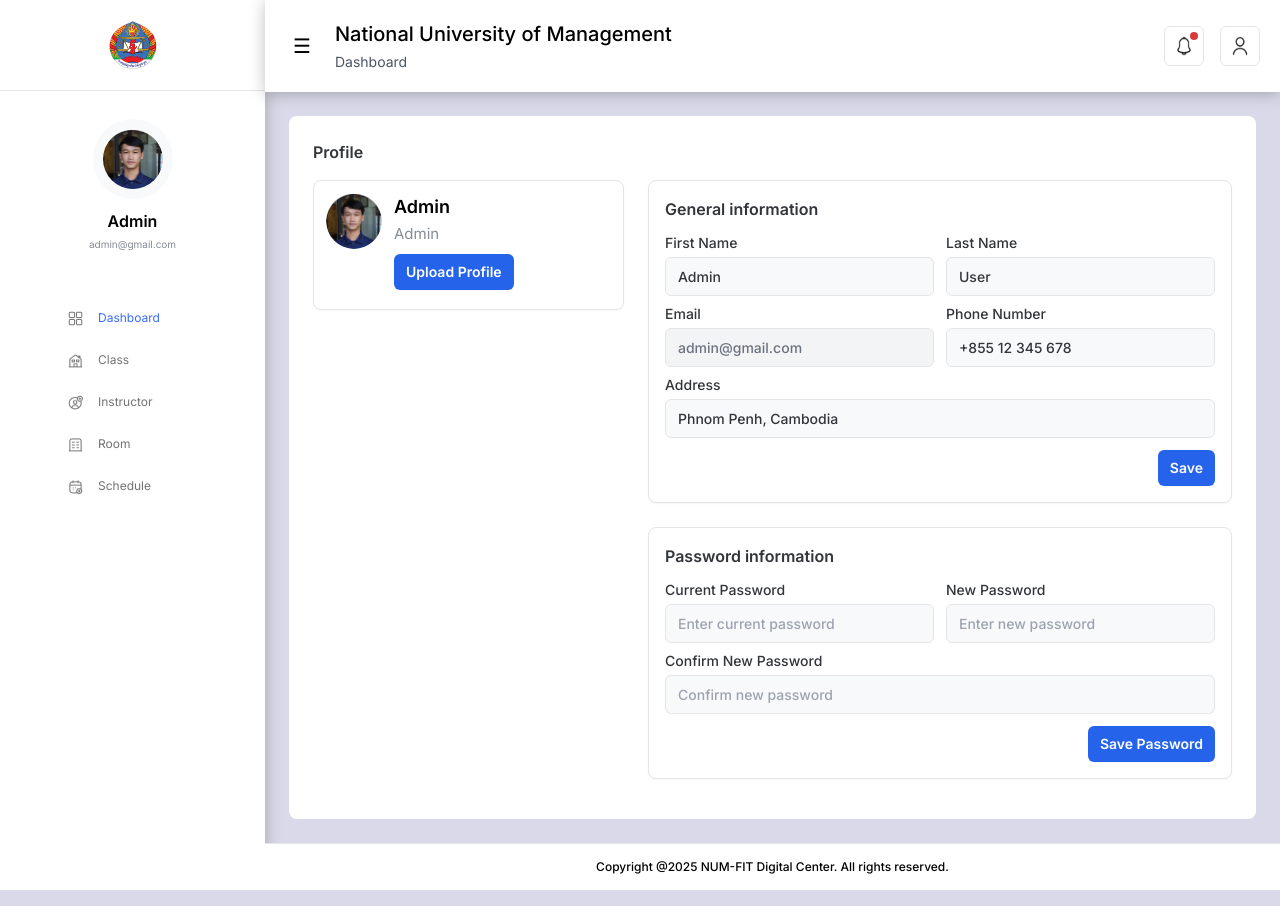
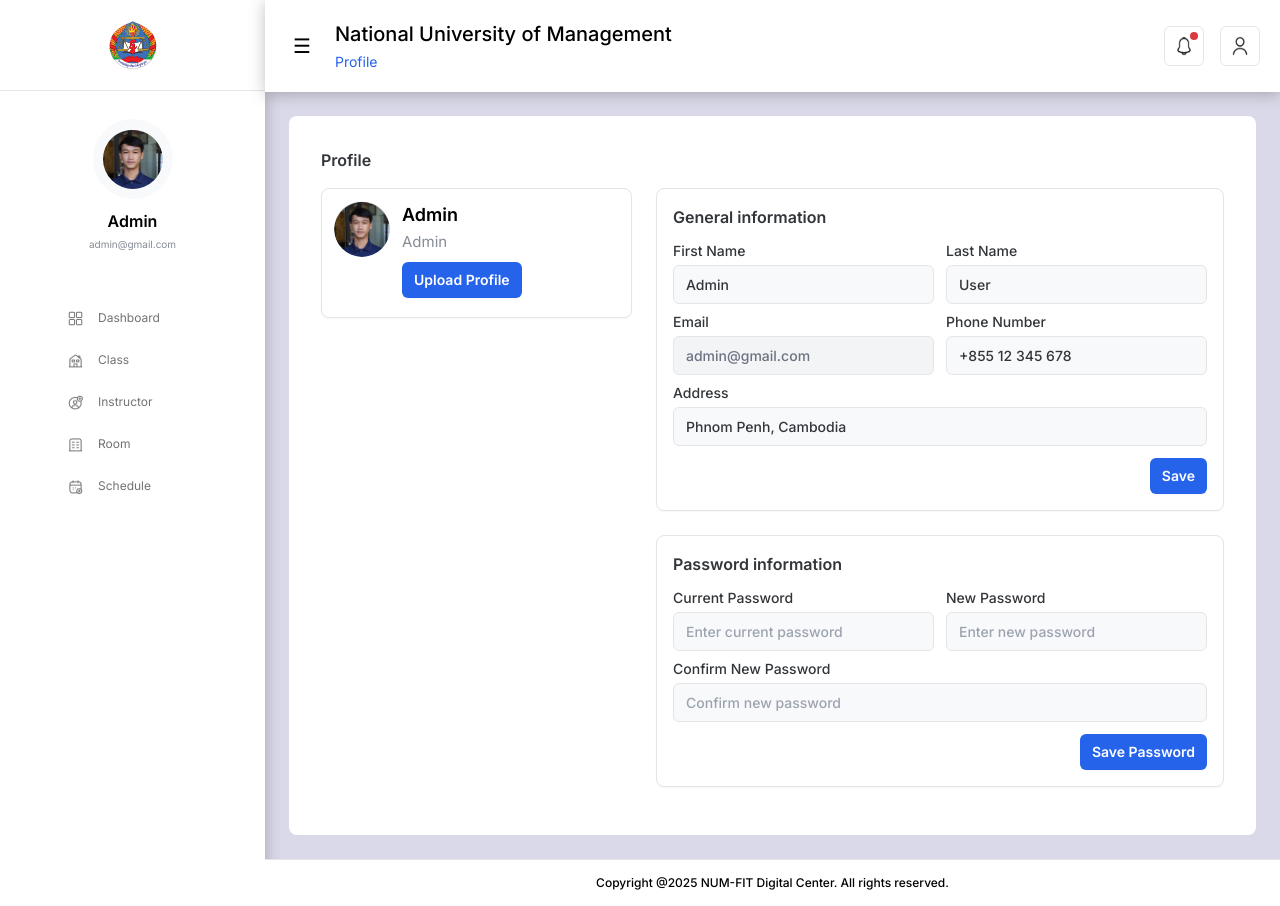
Before and after one commit to Kuymito/RoomScheduler, a Next.js app: page /admin/profile in a window 1280 px wide. Built offline with nearby package versions, Linux system fonts and the light colour scheme.

Commit message:
MInor Adjustment

```diff
--- a/src/app/admin/profile/page.jsx
+++ b/src/app/admin/profile/page.jsx
@@ -12,8 +12,8 @@ export default function AdminProfilePage() {
   const [isSidebarCollapsed, setIsSidebarCollapsed] = useState(false);
   const [showAdminPopup, setShowAdminPopup] = useState(false);
   const [showLogoutAlert, setShowLogoutAlert] = useState(false);
-  const [activeNavItem, setActiveNavItem] = useState('dashboard');
-  const [pageSubtitle, setPageSubtitle] = useState('Dashboard');
+  const [activeNavItem, setActiveNavItem] = useState(false);
+  const [pageSubtitle, setPageSubtitle] = useState('Profile');
 
   const adminPopupRef = useRef(null);
   const userIconRef = useRef(null);
@@ -85,7 +85,7 @@ export default function AdminProfilePage() {
         />
 
         {/* MODIFICATION 1: Reduce padding and margin on content-area, remove overflow-y-auto for now */}
-        <div className="content-area flex-grow p-6 bg-white rounded-lg m-6"> {/* Was p-5 m-5 */}
+        <div className="content-area flex-grow p-8 bg-white rounded-lg m-6"> {/* Was p-5 m-5 */}
           <div className="section-title font-semibold text-base text-num-dark-text mb-4"> {/* Was mb-5 */}
             Profile
           </div>
--- a/src/components/Topbar.jsx
+++ b/src/components/Topbar.jsx
@@ -16,7 +16,7 @@ const Topbar = ({ onToggleSidebar, isSidebarCollapsed, onUserIconClick, pageSubt
         </div>
         <div className="page-title font-medium text-xl text-black">
           National University of Management
-          <p className="dashboard text-sm font-normal text-gray-600 mt-1">{pageSubtitle}</p>
+          <p className="dashboard text-sm font-normal text-blue-600 mt-1">{pageSubtitle}</p>
         </div>
       </div>
       <div className="topbar-icons flex items-center gap-4">
```
